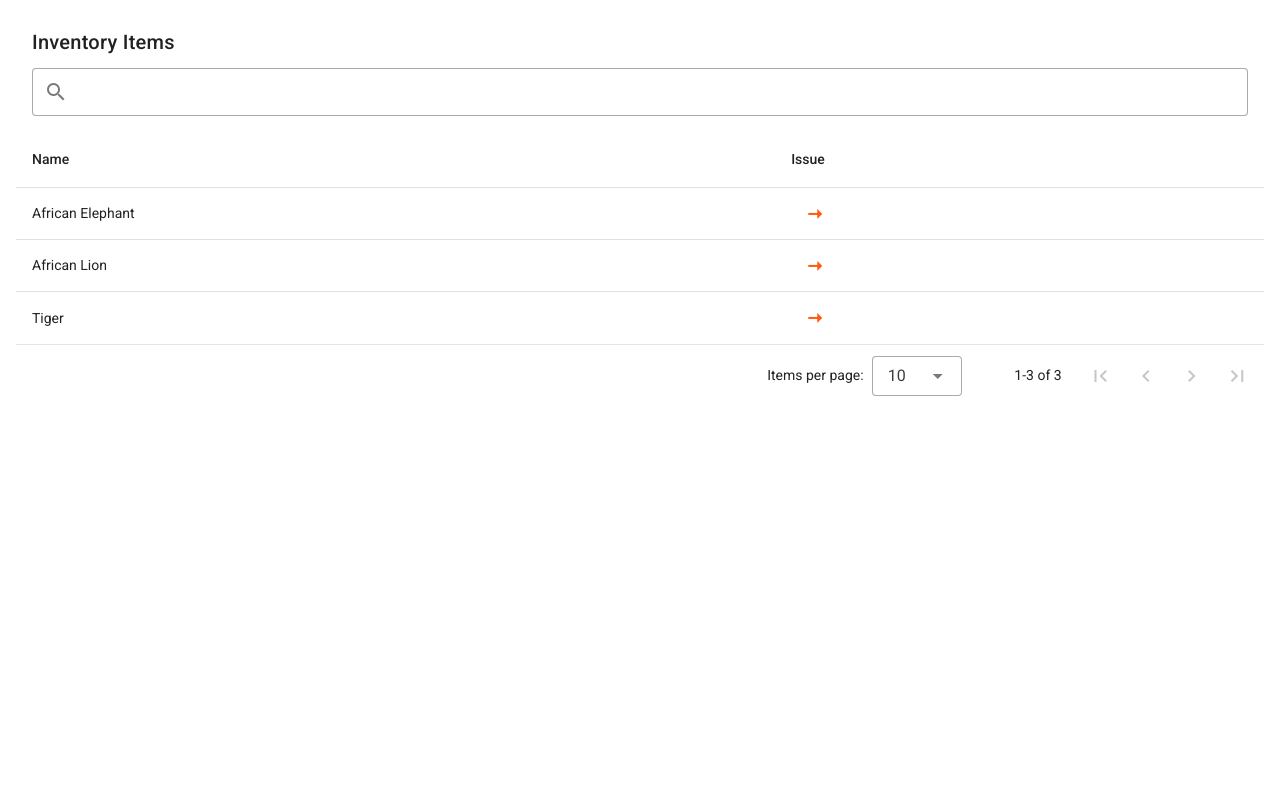
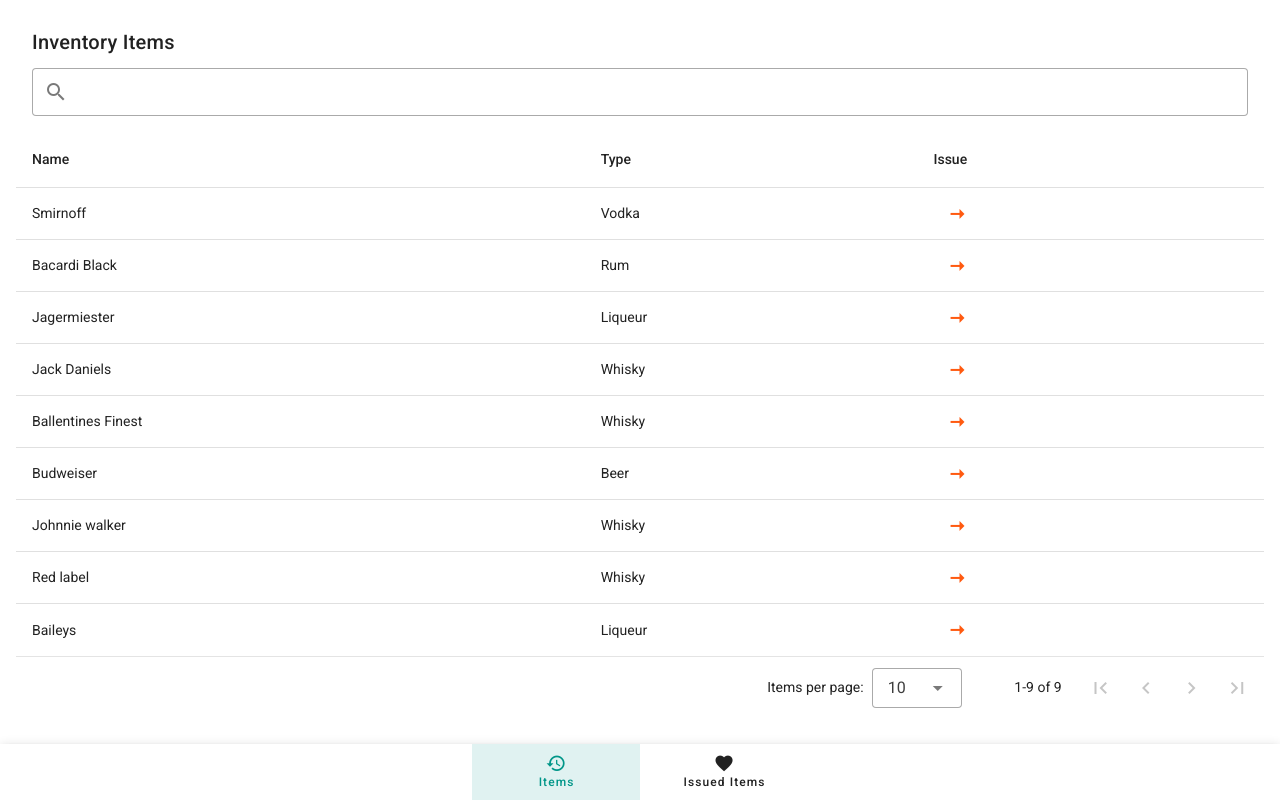
Before and after one commit to linuxcodelove/pos-scanner, a Vue app: page / in a window 1280 px wide. Built offline with nearby package versions, Linux system fonts and the light colour scheme.

Commit message:
bottom navigation drawer added

```diff
--- a/src/App.vue
+++ b/src/App.vue
@@ -1,5 +1,23 @@
 <template>
-  <router-view />
+  <v-app>
+    <router-view />
+    <v-bottom-navigation v-model="value" color="teal" grow>
+      <v-btn :to="{ name: 'home' }">
+        <v-icon>mdi-history</v-icon>
+
+        Items
+      </v-btn>
+
+      <v-btn :to="{ name: 'issueditems' }">
+        <v-icon>mdi-heart</v-icon>
+        Issued Items
+      </v-btn>
+    </v-bottom-navigation>
+  </v-app>
 </template>
 
+<script setup>
+import { ref } from "vue";
+const value = ref(1);
+</script>
 <style></style>
--- a/src/hooks/bluetooth.js
+++ b/src/hooks/bluetooth.js
@@ -10,10 +10,16 @@
     );
   };
 
-  const getBtDevicesList = () => {
+  const getBtDevicesList = (cb) => {
     btSerial.list(
-      (devices) => (store.devicesList = devices),
-      () => (store.devicesList = [])
+      (devices) => {
+        store.devicesList = devices;
+        cb();
+      },
+      () => {
+        store.devicesList = [];
+        cb();
+      }
     );
   };
 
--- a/src/router/index.js
+++ b/src/router/index.js
@@ -18,6 +18,11 @@
     name: "issue",
     component: () => import("@/views/IssueItem.vue"),
   },
+  {
+    path: "/issueditems",
+    name: "issueditems",
+    component: () => import("@/views/IssuedList.vue"),
+  },
   // {
   //   path: '/about',
   //   name: 'about',
--- /dev/null
+++ b/src/store/menuItem.js
@@ -0,0 +1,55 @@
+import { defineStore } from "pinia";
+export default defineStore("menuItem", {
+  state: () => ({
+    items: [
+      {
+        name: "Smirnoff",
+        id: 1,
+        type: "Vodka",
+      },
+      {
+        name: "Bacardi Black",
+        id: 2,
+        type: "Rum",
+      },
+      {
+        name: "Jagermiester",
+        id: 3,
+        type: "Liqueur",
+      },
+      {
+        name: "Jack Daniels",
+        id: 4,
+        type: "Whisky",
+      },
+      {
+        name: "Ballentines Finest",
+        id: 5,
+        type: "Whisky",
+      },
+      {
+        name: "Budweiser",
+        id: 6,
+        type: "Beer",
+      },
+      {
+        name: "Johnnie walker",
+        id: 7,
+        type: "Whisky",
+      },
+      {
+        name: "Red label",
+        id: 8,
+        type: "Whisky",
+      },
+      {
+        name: "Baileys",
+        id: 9,
+        type: "Liqueur",
+      },
+    ],
+  }),
+  getters: {
+    findItem: (state) => (id) => state.items.find((item) => item.id === id),
+  },
+});
--- a/src/views/HomeView.vue
+++ b/src/views/HomeView.vue
@@ -29,27 +29,21 @@
 <script setup>
 import { ref } from "vue";
 import { useRouter } from "vue-router";
+import useMenuItemStore from "@/store/menuItem";
 // name: "HomeView",
 const router = useRouter();
+const itemStore = useMenuItemStore();
 
-const items = [
-  {
-    name: "African Elephant",
-    id: 1,
-  },
-  {
-    name: "African Lion",
-    id: 2,
-  },
-  {
-    name: "Tiger",
-    id: 3,
-  },
-];
+const items = itemStore.items;
+
 const headers = [
   {
     key: "name",
     title: "Name",
+  },
+  {
+    key: "type",
+    title: "Type",
   },
   { key: "issue", title: "Issue" },
 ];
--- a/src/views/IssueItem.vue
+++ b/src/views/IssueItem.vue
@@ -83,7 +83,9 @@
     </v-card>
     <v-snackbar v-model="snackbar"> {{ message }}</v-snackbar>
     <v-dialog fullscreen v-model="dialog">
-      <p>{{ message }}</p>
+      <p>
+        {{ message }}
+      </p>
       <v-list v-if="deviceList.length">
         <v-list-item
           v-for="device in deviceList"
@@ -135,9 +137,10 @@
     message.value = "Bluetooth is not Enabled! Please enable Bluetooth";
     snackbar.value = true;
   } else if (!btStore.bluetoothConnected) {
-    getBtDevicesList();
-    message.value = "Please pair bluetooth with the appropriate device!";
-    dialog.value = true;
+    getBtDevicesList(() => {
+      message.value = "Please pair bluetooth with the appropriate device!";
+      dialog.value = true;
+    });
   } else {
     getData((result) => {
       product.weight = result;
--- /dev/null
+++ b/src/views/IssuedList.vue
@@ -0,0 +1,9 @@
+<template>
+  <div></div>
+</template>
+
+<script>
+export default {};
+</script>
+
+<style></style>
```
